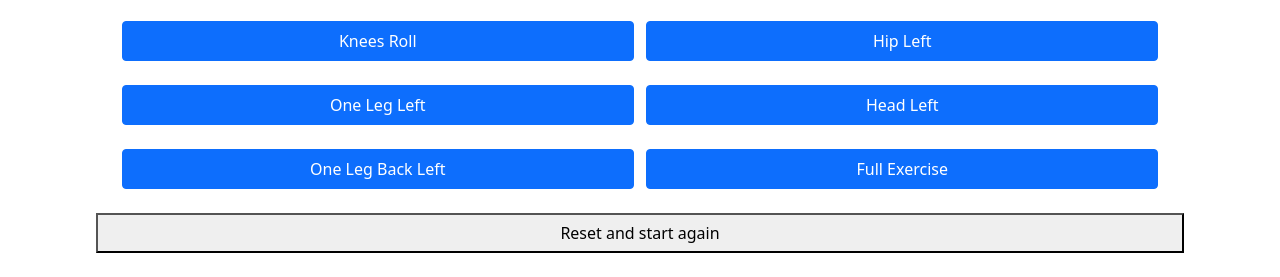
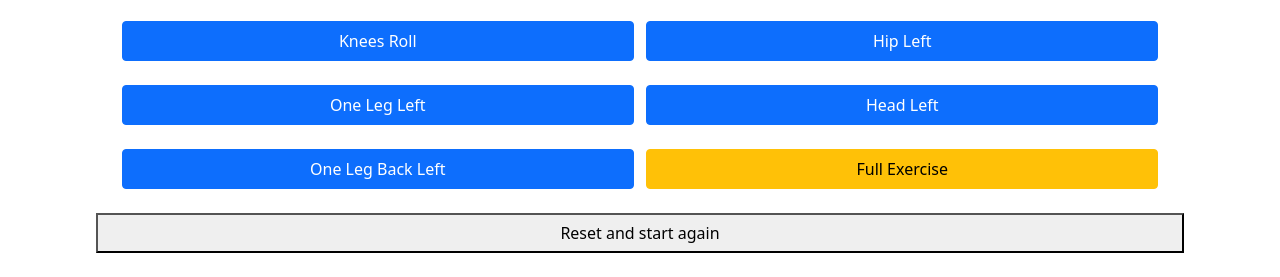
Before and after one commit to egylamp/lowerbackexercises, a plain HTML site: page index.html in a window 1280 px wide. Shown: the part 979-1256 px from the top of the page. Drawn offline with Linux system fonts and the light colour scheme.

Commit message:
Buttons rename

```diff
--- a/index.html
+++ b/index.html
@@ -28,7 +28,7 @@
         <br><br>
         <button onclick="oneLegBackLeft()" style="width:40%; height:40px;" class="btn btn-primary">One Leg Back
             Left</button>&nbsp;&nbsp;
-        <button onclick="fullTraining()" style="width:40%; height:40px;" class="btn btn-primary">Full Exercise</button>
+        <button onclick="fullTraining()" style="width:40%; height:40px;" class="btn btn-warning">Full Exercise</button>
         <br><br>
         <button onclick="location.reload()" style="width:85%; height:40px">Reset and start again</button>
             <br><br>
```
